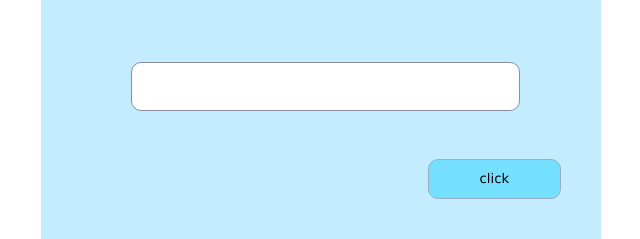
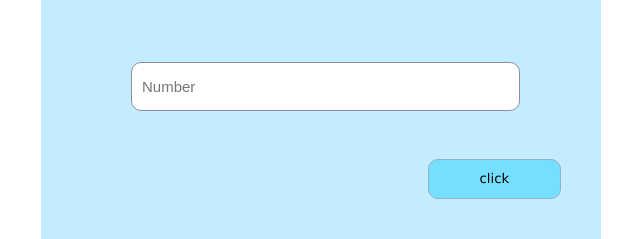
Before and after one commit to JetaaF/Regex, a plain HTML site: page detyre2.html in a window 1280 px wide. Shown: the part 396-635 px from the top of the page, 607-1247 px from the left. Drawn offline with Linux system fonts and the light colour scheme.

Commit message:
Update detyre2.html

```diff
--- a/detyre2.html
+++ b/detyre2.html
@@ -10,7 +10,7 @@
     <div id="forma">
         <p class="l">Write your number</p>
         <p id="paragf"></p>
-        <input id="inputiEmail" type="text">
+        <input id="inputiEmail" placeholder="Number" type="text">
         <button onclick="number()" id="but-on">click</button>
     </div>
 
```
